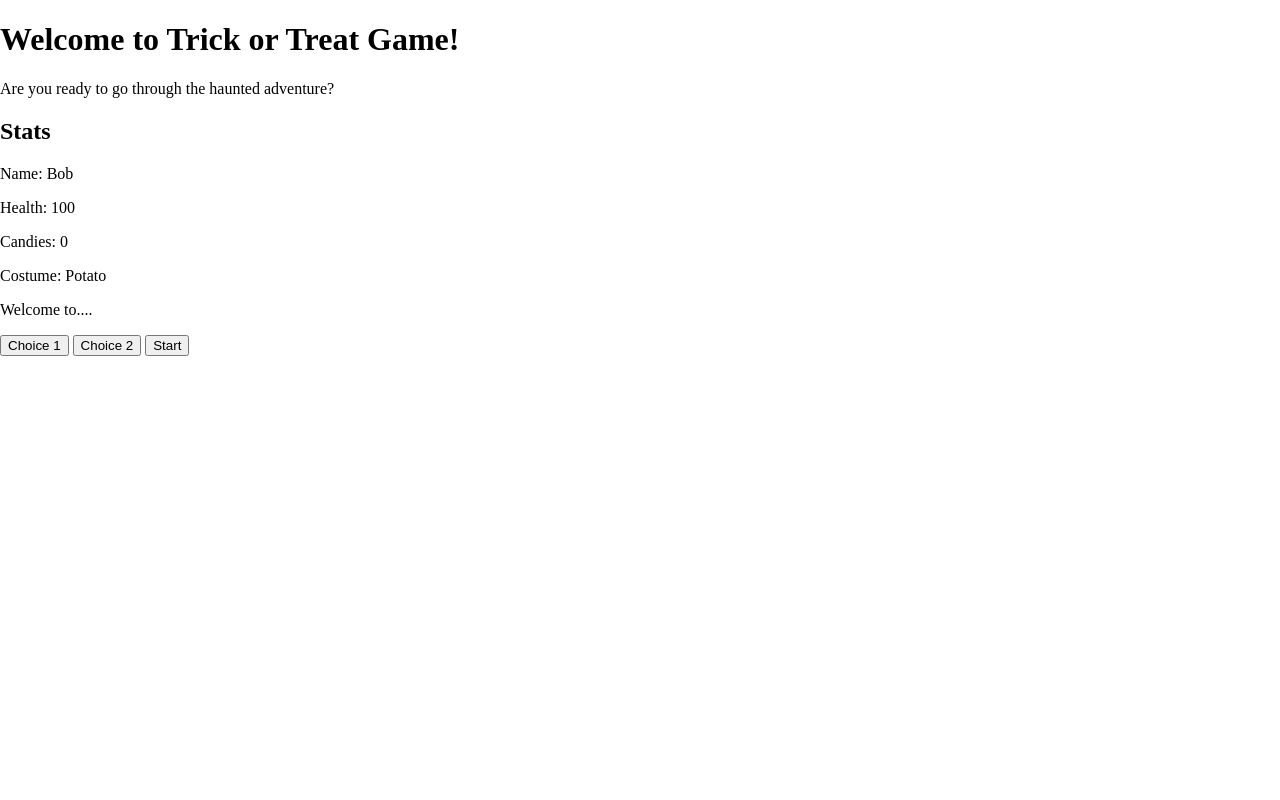
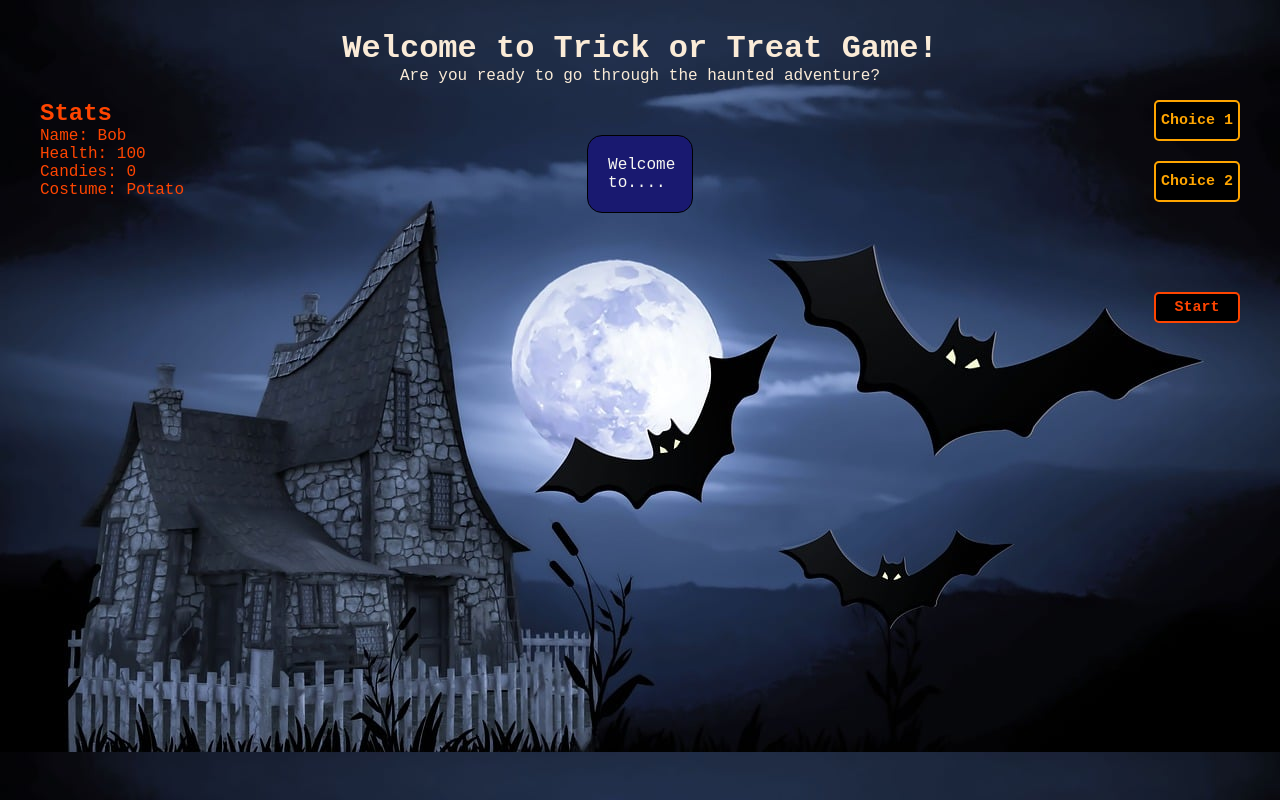
Before and after one commit to AndreC05/The-Haunted-Trick-or-Treat, a website built with Vite: page client/index.html in a window 1280 px wide. Built offline with nearby package versions, Linux system fonts and the light colour scheme; files whose address does not match are found by name.

Commit message:
update to css

```diff
--- a/client/index.html
+++ b/client/index.html
@@ -14,7 +14,6 @@
         <p>Are you ready to go through the haunted adventure?</p>
       </div>
     </header>
-
     <main>
       <div id="stats-container" class="stats">
         <h2>Stats</h2>
@@ -36,5 +35,6 @@
         <button id="startBtn">Start</button>
       </section>
     </main>
+    <audio autoplay loop src="/assets/sounds/background-music.mp3"></audio>
   </body>
 </html>
--- a/client/style.css
+++ b/client/style.css
@@ -1,4 +1,85 @@
-body {
+* {
   margin: 0;
   padding: 0;
+  box-sizing: border-box;
+  font-family: 'Courier New', Courier, monospace;
 }
+
+body {
+  background-image: url("/assets/imgs/backround.jpg");
+  color: #f8f8f2;
+  display: flex;
+  flex-direction: column;
+  align-items: center;
+  justify-content: center;
+
+}
+
+.header {
+  text-align: center;
+  color: antiquewhite;
+  margin-top: 30px;
+}
+
+.stats {
+  position: absolute;
+  left: 40px;
+  top: 100px;
+  color: orangered;
+}
+
+.story {
+  display: flex;
+  justify-items: center;
+  align-items: center;
+  margin: 50px auto;
+  background-color: midnightblue;
+  border: 1px solid black;
+  border-radius: 15px;
+  padding: 20px;
+  width: 60%;
+}
+
+.choices {
+  position: absolute;
+  display: flex;
+  flex-direction: column;
+  right: 40px;
+  top: 100px;
+  gap: 20px
+}
+
+.choice-btn {
+  border: 2px solid orange;
+  border-radius: 5px;
+  padding: 10px 5px;
+  background-color: black;
+  font-size: 15px;
+  color: orange;
+  cursor: pointer;
+  font-weight: bolder;
+}
+
+.choice-btn:hover {
+  background-color: orange;
+  color: black;
+  border: 2px solid black;
+}
+
+#startBtn {
+  border: 2px solid orangered;
+  border-radius: 5px;
+  padding: 5px 10px;
+  background-color: black;
+  font-size: 15px;
+  color: orangered;
+  cursor: pointer;
+  font-weight: bolder;
+  margin-top: 70px;
+}
+
+#startBtn:hover {
+  background-color: orangered;
+  color: black;
+  border: 2px solid black;
+}
--- a/server/server.js
+++ b/server/server.js
@@ -62,7 +62,7 @@ app.get("/story", async (_, response) => {
 
 //Choices GET
 app.get("/choices", async (_, response) => {
-  const result = await db.query(`SELECT * FROM choices ORDER BY id`);
+  const result = await db.query(`SELECT * FROM choices JOIN story on story.id = choices.story_id ORDER BY choices.id`);
 
   const choices = result.rows;
 
```
Also changed, not shown: client/public/assets/imgs/backround.jpg (added), 2 other files.
